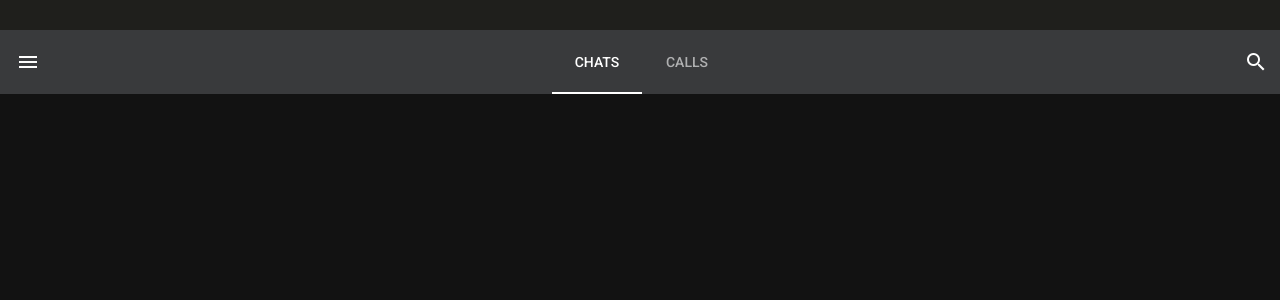
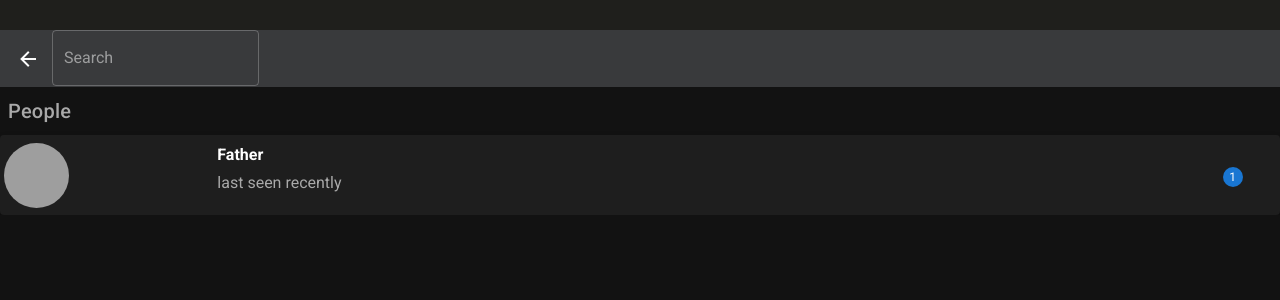
Before and after one commit to ClOsSe/FakeTelegram, a Nuxt app: page /search in a window 1280 px wide. Before the commit this address had no page. Shown: the top 300 px of the page. Built offline with nearby package versions, Linux system fonts and the light colour scheme; grey boxes are pictures that could not be loaded.

Commit message:
search page fix and new layout for search page fix

```diff
--- a/components/header/index.vue
+++ b/components/header/index.vue
@@ -8,10 +8,10 @@
       <!-- <template > -->
         <v-tabs align-with-title color="#fff">
           <v-spacer></v-spacer>
-          <NuxtLink class=" justify-center router-link" color="#fff"  to="/"><v-tab class="justify-center router-link">CHATS</v-tab></NuxtLink>
-          <NuxtLink class=" justify-center router-link" color="#fff"  to="/calls"><v-tab class="justify-center router-link">CALLS</v-tab></NuxtLink>
+          <NuxtLink class="justify-center router-link" color="#fff"  to="/"><v-tab class="justify-center router-link">CHATS</v-tab></NuxtLink>
+          <NuxtLink class="justify-center router-link" color="#fff"  to="/calls"><v-tab class="justify-center router-link">CALLS</v-tab></NuxtLink>
           <v-spacer></v-spacer>
-          <v-icon class="pa-3">mdi-magnify</v-icon>
+          <NuxtLink class="justify-center router-link" to="/search"><v-icon class="pa-3">mdi-magnify</v-icon></NuxtLink>
         </v-tabs>
       <!-- </template> -->
     </v-app-bar>
--- /dev/null
+++ b/components/searchHeader/index.vue
@@ -0,0 +1,86 @@
+<template>
+<div>
+  <div class="mx-auto overflow-hidden main-header " height="100vh" flat>
+    <v-system-bar height="30" color='#1f1f1c'></v-system-bar>
+
+    <v-app-bar color="#393A3C" class="d-flex" height="57px" dark flat>
+        <div class="nav-parent d-flex">
+        <NuxtLink class="router-link" to="/"><v-icon >mdi-arrow-left</v-icon></NuxtLink>
+        <v-row>
+            <v-col>
+                <div class="mt-7" >
+                    <v-text-field placeholder="Search" outlined ></v-text-field>
+                </div>
+            </v-col>
+        </v-row>
+
+        </div>
+
+    </v-app-bar>
+
+    <v-row class="d-block">
+        <h3 class="title ma-2">People</h3>
+        <v-card v-for="(item,index) in PeopleList" :key="index">
+            <v-row >
+                <v-col class="col-2 pa-1 ma-0">
+                    <v-img class="avatar mt-1" height="65px" width="65px" :src="item.avatarURL"></v-img>
+                </v-col>
+                <v-col  class="col-7 pa-1 ma-0">
+                    <h4 class="mt-1">{{item.username}}</h4>
+                        <div class="d-flex mt-1">
+                            <p  class="date">{{item.date}}</p>
+                        </div>
+                </v-col>
+                <v-col class="offset-1"></v-col>
+                <v-col  class="justify-center col-1 pa-1 ma-0" style="text-align:center;align-item:center">
+                    <v-badge class="mt-11 justify-center"  :content="item.unReadMessage" ></v-badge>
+                </v-col>
+            </v-row>
+        </v-card>
+    </v-row>
+
+
+  </div>
+</div>
+
+</template>
+
+<script>
+export default ({
+    data(){
+        return{
+            PeopleList:[
+               {
+                    date: 'last seen recently',
+                    avatarURL:'https://picsum.photos/1920/1080?random',
+                    username:'Father',
+                    muted:false,
+                    unReadMessage:1,
+                },
+            ]
+        }
+    }
+
+})
+</script>
+<style lang="scss" scoped>
+.main-header{
+    width: 100%;
+}
+.title{
+    color: darkgray;
+    font-size: 12px;
+}
+.avatar{
+    border-radius: 50%;
+}
+.date{
+    color: darkgray;
+}
+.router-link{
+    text-decoration: none;
+    color: #fff;
+    display: inline-flex;
+    letter-spacing: normal;
+  }
+</style>
--- /dev/null
+++ b/layouts/search.vue
@@ -0,0 +1,19 @@
+<template>
+  <v-app >
+    <SearchHeader></SearchHeader>
+    <Nuxt />
+  </v-app>
+</template>
+
+<script>
+import SearchHeader from "../components/searchHeader/index"
+export default {
+  name:'search.vue',
+  components:{
+    SearchHeader
+  },
+}
+</script>
+<style lang="scss" scoped>
+
+</style>
--- a/pages/calls/index.vue
+++ b/pages/calls/index.vue
@@ -3,17 +3,20 @@
     <div>
         <v-row class="d-block" v-for="(item,index) in CallsList" :key="index">
             <h3 class="date pa-2 ma-2">{{item.date}}</h3>
-            <v-card class="ml-2 mr-2 pa-0">
-                <v-row class="pa-1">
+            <v-card  class="pa-0 pl-1">
+                <v-row class="pa-1 pb-0">
                     <div class="col-2 pa-0">
                         <v-img height="62" width="62" class="avatar" :src="item.avatarURL"></v-img>
                     </div>
-                    <div class="col-7 content-parent d-flex">
-                        <h4>{{item.username}}</h4>
-                        <v-icon :color="item.status != 'Canceled' ? 'success' : 'red'" >{{item.mdiIcons}}</v-icon>
+                    <div class="col-7 pa-1 ml-1  content-parent ">
+                        <h4 class="">{{item.username}}</h4>
+                        <div class="d-flex">
+                            <v-icon :color="item.status != 'Canceled' ? 'success' : 'red'" >{{item.mdiIcons}}</v-icon>
+                            <p  class="statusCall">{{item.statusCall}}</p>
+                        </div>
                     </div>
-                    <div class="col-2 ma-0 pa-0">
-                        <p>{{item.time}}</p>
+                    <div class="time  col-2 mt-3 pa-0">
+                        <p style="text-align:end">{{item.time}}</p>
                     </div>
                 </v-row>
             </v-card>
@@ -48,7 +51,7 @@ export default ({
                     date: '10 March 2019',
                     avatarURL:'https://picsum.photos/1920/1080?random',
                     username:'mr.davari',
-                    status:'Canceled',
+                    status:'success',
                     statusCall:'Outgoing',
                     mdiIcons:'mdi-arrow-top-right',
                     time:'10:16'
@@ -75,4 +78,18 @@ export default ({
 .date{
     font-size: 14px;
 }
+.time{
+    font-size: 12px;
+    color: darkgray;
+}
+
+.content-parent{
+    .v-icon{
+        margin-top: -0.8em;
+    }
+    .statusCall{
+        font-size: 14px;
+        color: darkgray;
+    }
+}
 </style>
--- /dev/null
+++ b/pages/search/index.vue
@@ -0,0 +1,8 @@
+<template>
+
+</template>
+<script>
+export default ({
+    layout:'search',
+})
+</script>
```
